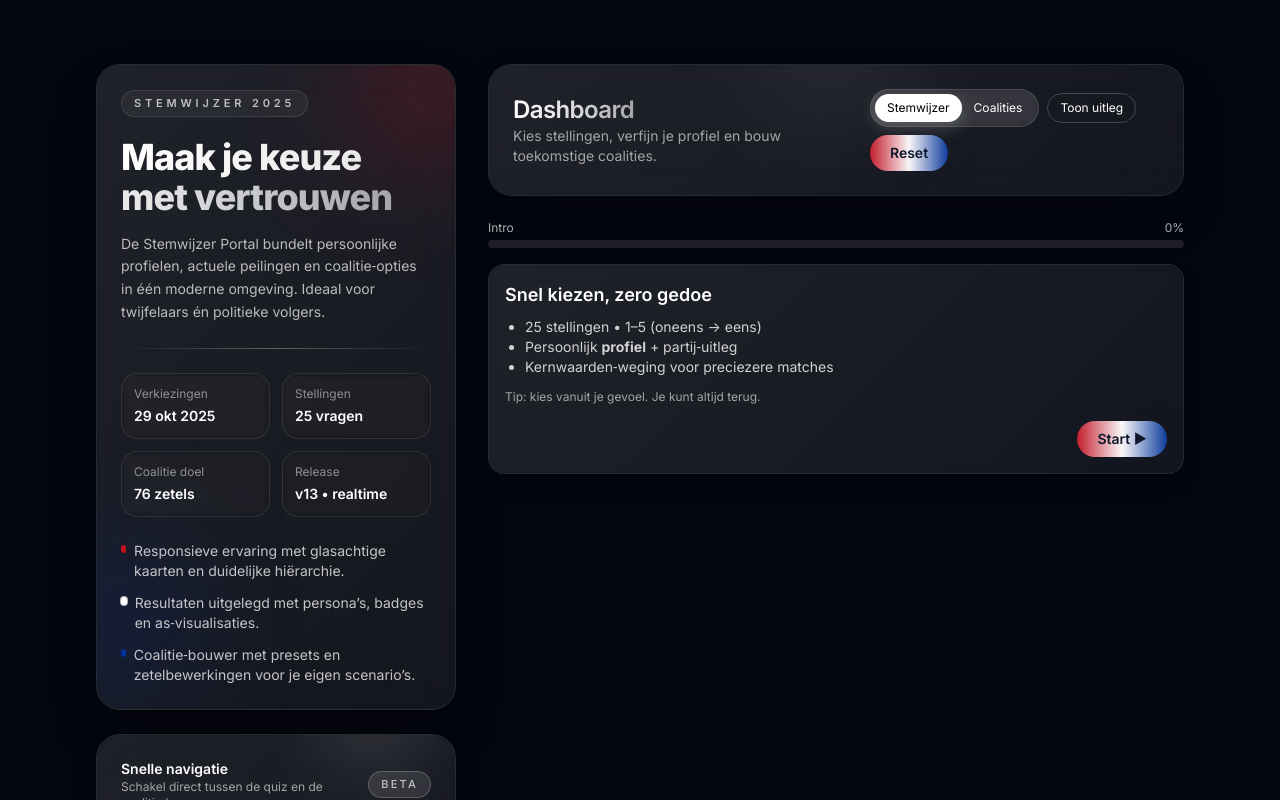
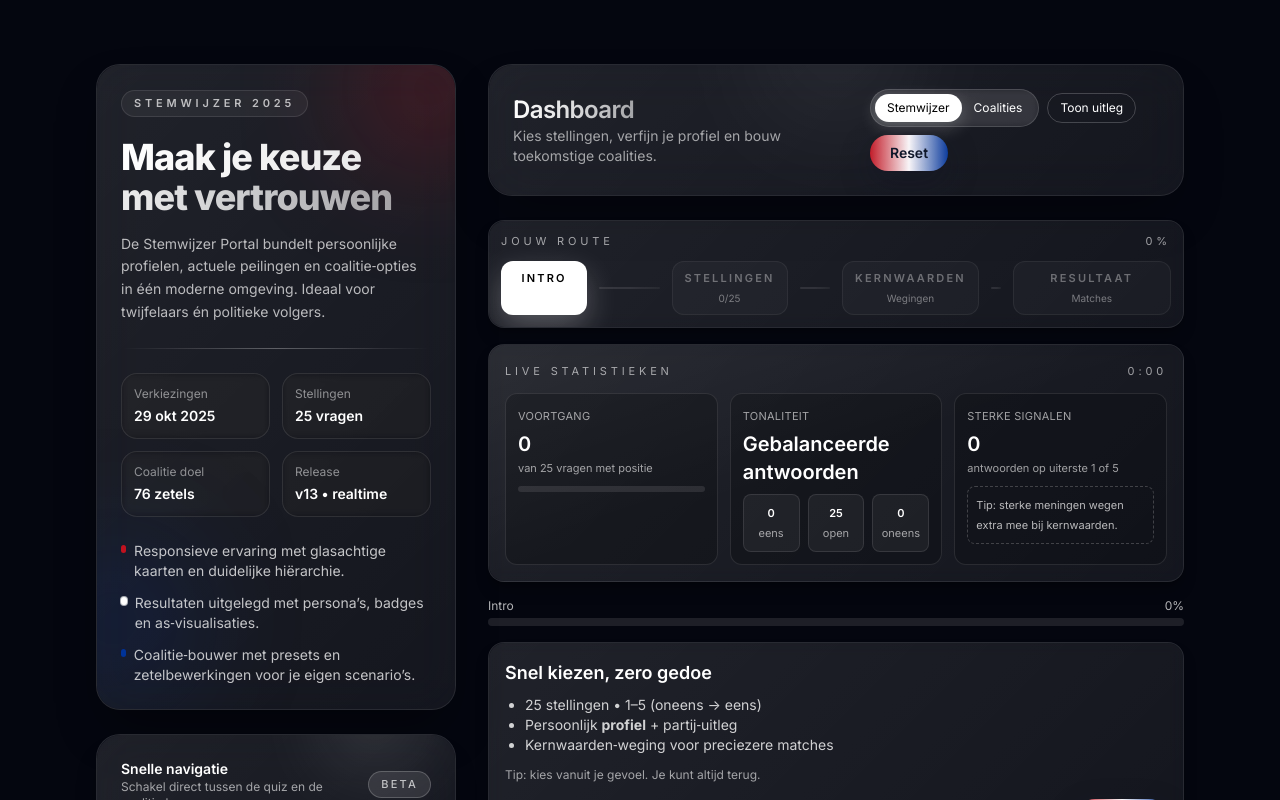
Before and after one commit to TychoLoke/StemWijzer2025, a React (Vite) app: page / in a window 1280 px wide. Shown: the top 800 px of the page. Built offline with nearby package versions, Linux system fonts and the light colour scheme.

Commit message:
feat: add timeline and insights to quiz flow

```diff
--- a/src/hooks/useQuizEngine.ts
+++ b/src/hooks/useQuizEngine.ts
@@ -1,4 +1,4 @@
-import { useMemo, useState } from "react";
+import { useEffect, useMemo, useState } from "react";
 import type { Axis } from "../types";
 import { QUESTIONS, type Question } from "../data/questions";
 import {
@@ -92,6 +92,8 @@ export interface QuizEngineState {
   persona: Persona;
   badges: { emoji: string; text: string }[];
   answeredCount: number;
+  elapsedSeconds: number;
+  startedAt: number | null;
   resetAll: () => void;
   goNext: () => void;
   goPrev: () => void;
@@ -103,12 +105,44 @@ export const useQuizEngine = (): QuizEngineState => {
   const [step, setStep] = useState<number>(0);
   const [answers, setAnswers] = useState<Record<string, number>>(() => defaultAnswers(QUESTIONS));
   const [importance, setImportance] = useState<Record<Axis, number>>(() => defaultImportance());
+  const [startedAt, setStartedAt] = useState<number | null>(null);
+  const [elapsedSeconds, setElapsedSeconds] = useState<number>(0);
 
   const userVector = useMemo(() => buildUserVector(answers, importance, QUESTIONS), [answers, importance]);
   const matches = useMemo(() => buildPartyMatches(userVector), [userVector]);
   const persona = useMemo(() => personaFromVector(userVector), [userVector]);
   const badges = useMemo(() => buildBadges(userVector), [userVector]);
   const answeredCount = useMemo(() => getAnsweredCount(answers), [answers]);
+
+  useEffect(() => {
+    if (step === 0) {
+      setStartedAt(null);
+      setElapsedSeconds(0);
+      return;
+    }
+
+    if (step > 0 && !startedAt) {
+      setStartedAt(Date.now());
+    }
+  }, [step, startedAt]);
+
+  useEffect(() => {
+    if (!startedAt || step === 0) return;
+    const updateElapsed = () => {
+      setElapsedSeconds(Math.floor((Date.now() - startedAt) / 1000));
+    };
+
+    if (step >= totalSteps + 2) {
+      updateElapsed();
+      return;
+    }
+
+    updateElapsed();
+
+    if (typeof window === "undefined") return;
+    const interval = window.setInterval(updateElapsed, 1000);
+    return () => window.clearInterval(interval);
+  }, [startedAt, step, totalSteps]);
 
   const setAnswer = (questionId: string, value: number) => {
     setAnswers((prev) => ({ ...prev, [questionId]: value }));
@@ -122,6 +156,8 @@ export const useQuizEngine = (): QuizEngineState => {
     setAnswers(defaultAnswers(QUESTIONS));
     setImportance(defaultImportance());
     setStep(0);
+    setStartedAt(null);
+    setElapsedSeconds(0);
   };
 
   const goNext = () => setStep((current) => Math.min(totalSteps + 2, current + 1));
@@ -140,6 +176,8 @@ export const useQuizEngine = (): QuizEngineState => {
     persona,
     badges,
     answeredCount,
+    elapsedSeconds,
+    startedAt,
     resetAll,
     goNext,
     goPrev,
--- a/src/pages/QuizExperience.tsx
+++ b/src/pages/QuizExperience.tsx
@@ -12,11 +12,13 @@ import { shareProfile } from "../utils/share";
 const StickyNavigation = ({
   visible,
   progress,
+  remaining,
   onPrev,
   onNext,
 }: {
   visible: boolean;
   progress: number;
+  remaining: number;
   onPrev: () => void;
   onNext: () => void;
 }) => {
@@ -34,6 +36,9 @@ const StickyNavigation = ({
               style={{ width: `${progress}%` }}
             />
           </div>
+          <span className="hidden rounded-full border border-white/10 bg-white/5 px-2 py-1 text-[10px] uppercase tracking-[0.2em] text-white/60 sm:inline-flex">
+            Nog {remaining} stelling{remaining === 1 ? "" : "en"}
+          </span>
         </div>
         <div className="flex items-center gap-2">
           <button
@@ -46,6 +51,181 @@ const StickyNavigation = ({
           <PrimaryButton aria-label="volgende" onClick={onNext}>
             Volgende →
           </PrimaryButton>
+        </div>
+      </div>
+    </div>
+  );
+};
+
+type StageKey = "intro" | "questions" | "values" | "results";
+
+const StepTimeline = ({
+  step,
+  totalSteps,
+  answeredCount,
+  onNavigate,
+}: {
+  step: number;
+  totalSteps: number;
+  answeredCount: number;
+  onNavigate: (stage: StageKey) => void;
+}) => {
+  const stages: { key: StageKey; label: string; helper: string }[] = [
+    { key: "intro", label: "Intro", helper: "Start" },
+    { key: "questions", label: "Stellingen", helper: `${answeredCount}/${totalSteps}` },
+    { key: "values", label: "Kernwaarden", helper: "Wegingen" },
+    { key: "results", label: "Resultaat", helper: "Matches" },
+  ];
+
+  const activeIndex = (() => {
+    if (step === 0) return 0;
+    if (step > 0 && step <= totalSteps) return 1;
+    if (step === totalSteps + 1) return 2;
+    return 3;
+  })();
+
+  const canAccessStage = (stage: StageKey) => {
+    if (stage === "intro") return true;
+    if (stage === "questions") return step > 0 || answeredCount > 0;
+    if (stage === "values") return step >= totalSteps + 1 || answeredCount === totalSteps;
+    if (stage === "results") return step >= totalSteps + 2;
+    return false;
+  };
+
+  return (
+    <div className="glass-panel mb-4 rounded-2xl border border-white/10 bg-white/5 p-3 text-xs text-white/70 shadow-lg shadow-black/25 backdrop-blur">
+      <div className="glass-panel__content">
+        <div className="flex items-center justify-between text-[11px] uppercase tracking-[0.35em] text-white/60">
+          <span>Jouw route</span>
+          <span>{Math.round((Math.min(step, totalSteps) / totalSteps) * 100)}%</span>
+        </div>
+        <div className="mt-3 flex items-center gap-3">
+          {stages.map((stage, index) => {
+            const reached = index < activeIndex;
+            const active = index === activeIndex;
+            const allowed = canAccessStage(stage.key);
+            return (
+              <div key={stage.key} className="flex flex-1 items-center gap-3">
+                <button
+                  type="button"
+                  onClick={() => allowed && onNavigate(stage.key)}
+                  disabled={!allowed}
+                  className={`flex flex-1 flex-col items-center justify-center rounded-xl border px-3 py-2 text-center transition ${
+                    active
+                      ? "border-white/40 bg-white text-black shadow-[0_12px_30px_rgba(255,255,255,0.25)]"
+                      : reached
+                      ? "border-white/25 bg-white/10 text-white"
+                      : "border-white/10 bg-white/5 text-white/60"
+                  } ${allowed ? "hover:bg-white/15" : "cursor-not-allowed opacity-60"}`}
+                >
+                  <span className="text-[11px] font-semibold uppercase tracking-[0.2em]">{stage.label}</span>
+                  <span className="mt-1 text-[10px] text-white/70">{stage.helper}</span>
+                </button>
+                {index < stages.length - 1 && (
+                  <div
+                    aria-hidden
+                    className={`h-0.5 flex-1 rounded-full bg-gradient-to-r ${
+                      index < activeIndex
+                        ? "from-white via-white/80 to-white/40"
+                        : "from-white/10 via-white/10 to-white/5"
+                    }`}
+                  />
+                )}
+              </div>
+            );
+          })}
+        </div>
+      </div>
+    </div>
+  );
+};
+
+const SessionInsights = ({
+  totalSteps,
+  answeredCount,
+  answers,
+  elapsedSeconds,
+}: {
+  totalSteps: number;
+  answeredCount: number;
+  answers: Record<string, number>;
+  elapsedSeconds: number;
+}) => {
+  const answeredValues = Object.values(answers);
+  const distribution = answeredValues.reduce(
+    (acc, value) => {
+      if (value > 3) acc.agree += 1;
+      if (value < 3) acc.disagree += 1;
+      if (value === 1 || value === 5) acc.strong += 1;
+      return acc;
+    },
+    { agree: 0, disagree: 0, strong: 0 },
+  );
+
+  const open = Math.max(0, totalSteps - (distribution.agree + distribution.disagree));
+
+  const leaningScore = distribution.agree - distribution.disagree;
+  const leaningCopy = (() => {
+    if (leaningScore > 5) return "Overwegend instemmend";
+    if (leaningScore > 1) return "Lichte voorkeur";
+    if (leaningScore < -5) return "Kritische koers";
+    if (leaningScore < -1) return "Meer tegenstemmen";
+    return "Gebalanceerde antwoorden";
+  })();
+
+  const formatDuration = (seconds: number) => {
+    const mins = Math.floor(seconds / 60);
+    const secs = seconds % 60;
+    return `${mins}:${secs.toString().padStart(2, "0")}`;
+  };
+
+  const answeredRatio = totalSteps === 0 ? 0 : answeredCount / totalSteps;
+
+  return (
+    <div className="glass-panel mb-4 rounded-2xl border border-white/10 bg-gradient-to-br from-white/10 via-white/5 to-white/5 p-4 text-sm text-white/80 shadow-lg shadow-black/30 backdrop-blur">
+      <div className="glass-panel__content">
+        <div className="mb-3 flex items-center justify-between text-[11px] uppercase tracking-[0.35em] text-white/60">
+          <span>Live statistieken</span>
+          <span>{formatDuration(elapsedSeconds)}</span>
+        </div>
+        <div className="grid gap-3 sm:grid-cols-3">
+          <div className="rounded-xl border border-white/10 bg-black/20 p-3">
+            <div className="text-[11px] uppercase tracking-wide text-white/60">Voortgang</div>
+            <div className="mt-1 text-xl font-semibold text-white">{answeredCount}</div>
+            <div className="text-[11px] text-white/60">van {totalSteps} vragen met positie</div>
+            <div className="mt-2 h-1.5 w-full overflow-hidden rounded-full bg-white/10">
+              <div
+                className="h-full bg-gradient-to-r from-[#c1121f] via-white to-[#003399]"
+                style={{ width: `${Math.round(answeredRatio * 100)}%` }}
+              />
+            </div>
+          </div>
+          <div className="rounded-xl border border-white/10 bg-black/20 p-3">
+            <div className="text-[11px] uppercase tracking-wide text-white/60">Tonaliteit</div>
+            <div className="mt-1 text-xl font-semibold text-white">{leaningCopy}</div>
+            <div className="mt-2 grid grid-cols-3 gap-2 text-[11px]">
+              <div className="rounded-lg border border-white/10 bg-white/5 p-2 text-center">
+                <div className="font-semibold text-white">{distribution.agree}</div>
+                <div className="text-white/60">eens</div>
+              </div>
+              <div className="rounded-lg border border-white/10 bg-white/5 p-2 text-center">
+                <div className="font-semibold text-white">{open}</div>
+                <div className="text-white/60">open</div>
+              </div>
+              <div className="rounded-lg border border-white/10 bg-white/5 p-2 text-center">
+                <div className="font-semibold text-white">{distribution.disagree}</div>
+                <div className="text-white/60">oneens</div>
+              </div>
+            </div>
+          </div>
+          <div className="rounded-xl border border-white/10 bg-black/20 p-3">
+            <div className="text-[11px] uppercase tracking-wide text-white/60">Sterke signalen</div>
+            <div className="mt-1 text-xl font-semibold text-white">{distribution.strong}</div>
+            <div className="text-[11px] text-white/60">antwoorden op uiterste 1 of 5</div>
+            <div className="mt-2 rounded-lg border border-dashed border-white/20 p-2 text-[11px] text-white/70">
+              Tip: sterke meningen wegen extra mee bij kernwaarden.
+            </div>
+          </div>
         </div>
       </div>
     </div>
@@ -66,6 +246,7 @@ export const QuizExperience = () => {
     persona,
     badges,
     answeredCount,
+    elapsedSeconds,
     resetAll,
     goNext,
     goPrev,
@@ -77,8 +258,42 @@ export const QuizExperience = () => {
 
   const copyProfile = () => shareProfile(persona, badges, userVector, matches);
 
+  const remainingQuestions = Math.max(0, totalSteps - Math.min(step, totalSteps));
+
+  const navigateStage = (stage: StageKey) => {
+    if (stage === "intro") {
+      setStep(0);
+      return;
+    }
+    if (stage === "questions") {
+      const target = step === 0 ? 1 : Math.min(Math.max(step, 1), totalSteps);
+      setStep(target);
+      return;
+    }
+    if (stage === "values") {
+      if (answeredCount === totalSteps || step >= totalSteps + 1) {
+        setStep(totalSteps + 1);
+      }
+      return;
+    }
+    if (stage === "results") {
+      if (step >= totalSteps + 2) {
+        setStep(totalSteps + 2);
+      }
+    }
+  };
+
   return (
     <>
+      <StepTimeline step={step} totalSteps={totalSteps} answeredCount={answeredCount} onNavigate={navigateStage} />
+
+      <SessionInsights
+        totalSteps={totalSteps}
+        answeredCount={answeredCount}
+        answers={answers}
+        elapsedSeconds={elapsedSeconds}
+      />
+
       <div className="mb-4">
         <div className="mb-1 flex items-center justify-between text-xs text-white/70">
           <span>
@@ -308,6 +523,7 @@ export const QuizExperience = () => {
       <StickyNavigation
         visible={step > 0 && step <= totalSteps}
         progress={(step / totalSteps) * 100}
+        remaining={remainingQuestions}
         onPrev={goPrev}
         onNext={goNext}
       />
```
